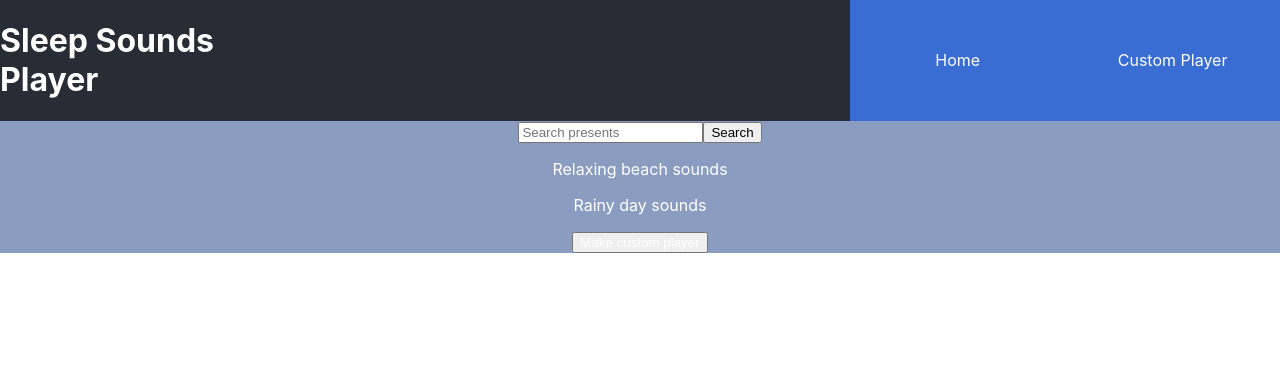
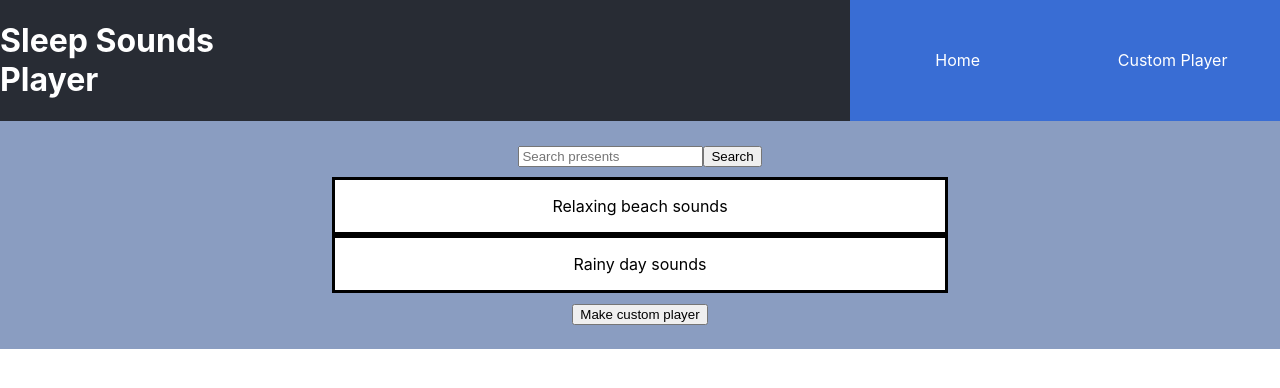
Before and after one commit to greg-navarro/Sleep-Sounds-Player, a React (Create React App) app in the folder sleep-sounds-app/: page / in a window 1280 px wide. Shown: the top 388 px of the page. Built offline with nearby package versions, Linux system fonts and the light colour scheme.

Commit message:
Applies styling to the Home component

```diff
--- /dev/null
+++ b/sleep-sounds-app/src/components/Home.css
@@ -0,0 +1,24 @@
+.presents {
+  padding: 3vh;
+}
+
+button a {
+  color: #000;
+}
+
+.present-list {
+  background-color: #FFFFFF;
+  /* color: #000; */
+  width: 50%;
+  margin: 10px auto;
+}
+
+.present-option {
+  border: solid;
+}
+
+.present-list a {
+  /* background-color: #FFFFFF; */
+  color: #000;
+
+}
--- a/sleep-sounds-app/src/components/Home.js
+++ b/sleep-sounds-app/src/components/Home.js
@@ -1,5 +1,6 @@
 import React, { useState } from "react";
 import { Link } from "react-router-dom";
+import "./Home.css";
 
 export default function Home({ presentOptions = {} }) {
   // SEARCH BAR DATA/FUNCTIONALITY
@@ -32,11 +33,13 @@ export default function Home({ presentOptions = {} }) {
         <button onClick={filterResults}>Search</button>
       </div>
       {/* each button links to a player page w/ id */}
-      {Object.values(displayedPresets).map((present, i) => (
-        <div key={i} >
-          <Link to={"/player/" + present.id}><p>{present.name}</p></Link>
-        </div>
-      ))}
+      <div class="present-list">
+        {Object.values(displayedPresets).map((present, i) => (
+          <div className="present-option" key={i} >
+            <Link to={"/player/" + present.id}><p>{present.name}</p></Link>
+          </div>
+        ))}
+      </div>
       {/* link to the custom player page */}
       <button><Link to="custom-player" >Make custom player</Link></button>
     </div>
--- a/sleep-sounds-app/src/components/Navbar.js
+++ b/sleep-sounds-app/src/components/Navbar.js
@@ -9,8 +9,6 @@ export function Navbar() {
       <nav>
         <Link to="/custom-player"><div className="nav-link"> Custom Player </div></Link>
         <Link to="/"><div className="nav-link"> Home </div></Link>
-
-
       </nav>
     </div>
   );
```
